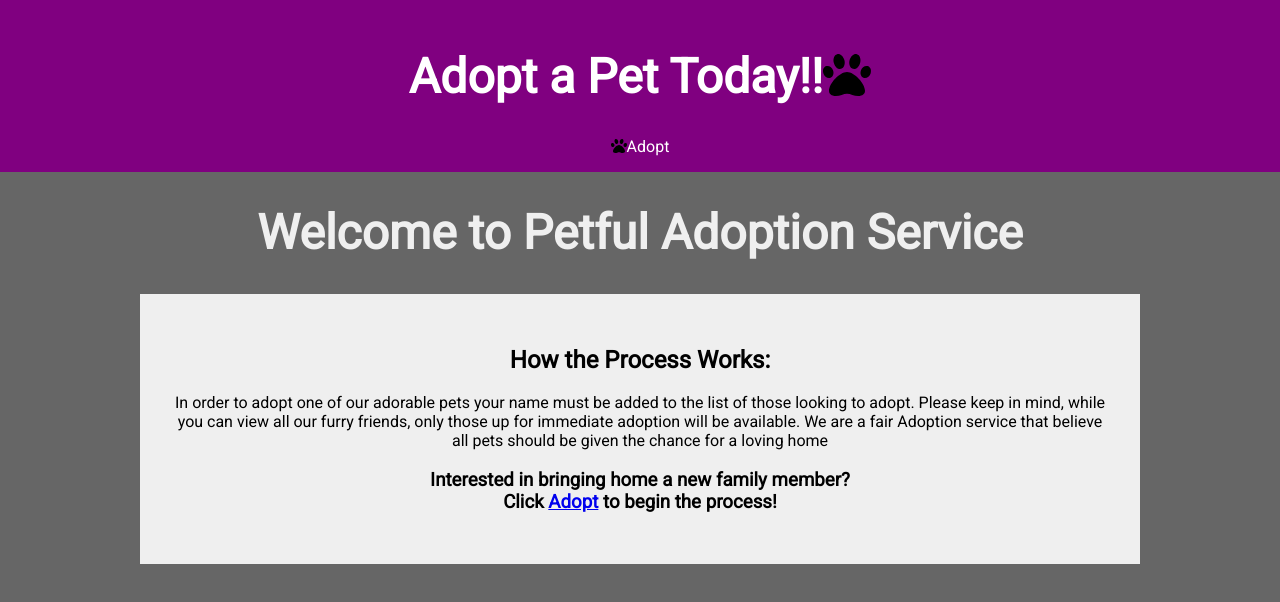
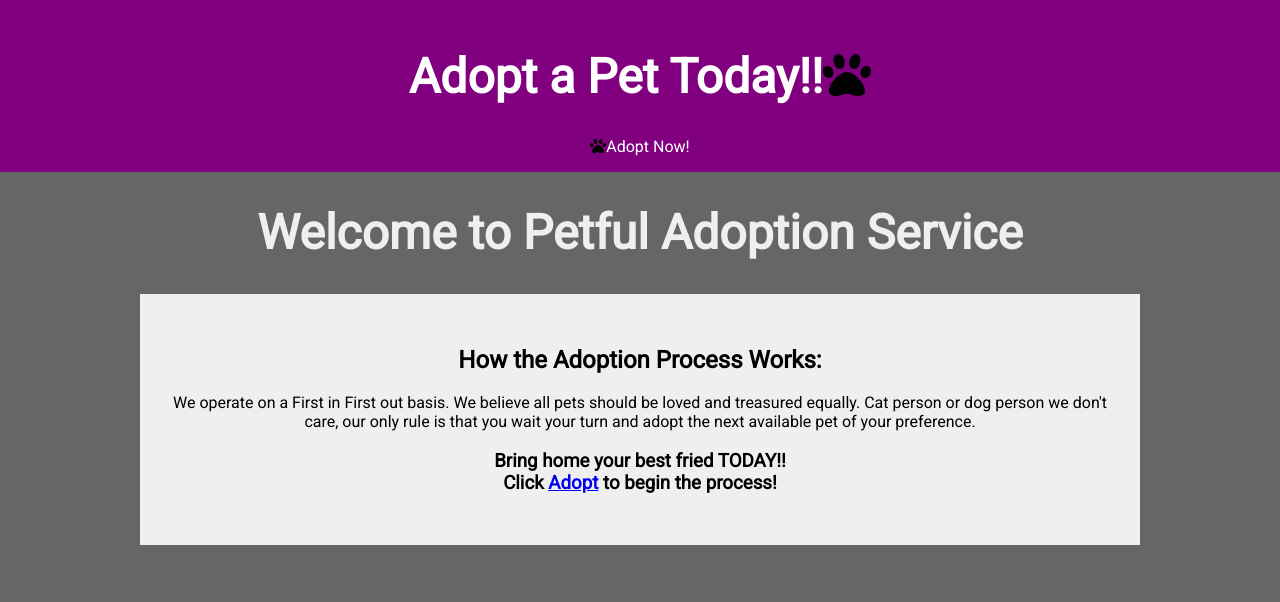
Before and after one commit to mismyl123/Petful-Client, a React (Create React App) app: page / in a window 1280 px wide. Shown: the top 602 px of the page. Built offline with nearby package versions, Linux system fonts and the light colour scheme.

Commit message:
fixing routes

```diff
--- a/src/Components/App/App.js
+++ b/src/Components/App/App.js
@@ -1,4 +1,3 @@
-
 import React, { Component } from 'react';
 import { Route, Switch } from 'react-router-dom';
 import Header from '../Header/Header.js';
--- a/src/Components/Header/Header.js
+++ b/src/Components/Header/Header.js
@@ -14,7 +14,7 @@ export default class Header extends Component {
         <nav>
           <Link to="/adoption" className="adopt-link">
           <FontAwesomeIcon icon={faPaw} className="paw icon" color="black"/>
-            Adopt
+            Adopt Now!
           </Link>
         </nav>
       </div>
--- a/src/Components/PetList/PetList.js
+++ b/src/Components/PetList/PetList.js
@@ -5,7 +5,7 @@ import Pet from '../Pet/Pet';
 export default class PetList extends Component {
 
   renderError = () => {
-    return <h1>No more pets!</h1>;
+    return <h1>Shelter is Empty!</h1>;
   };
 
   render() {
--- a/src/routes/AdoptionRoute/AdoptionRoute.js
+++ b/src/routes/AdoptionRoute/AdoptionRoute.js
@@ -139,7 +139,7 @@ export default class Adoption extends Component {
     return (
       <div>
         {this.state.adopt === true && (
-          <h2>You're up! Time to choose your new best friend!</h2>
+          <h2>It's your turn to adopt right now!!</h2>
         )}
       </div>
     );
@@ -178,14 +178,14 @@ export default class Adoption extends Component {
             <Modal.Header>
               <Modal.Title>Congratulations!</Modal.Title>
             </Modal.Header>
-            <Modal.Body>You just adopted a friend!</Modal.Body>
+            <Modal.Body>Have a Happy Life with Your New Friend:)</Modal.Body>
             <Modal.Footer>
               <Button
                 className="btn"
                 variant="primary"
                 onClick={this.handleClose}
               >
-                Thanks!
+                Thank You for Adopting!
               </Button>
             </Modal.Footer>
           </Modal>
--- a/src/routes/Homepage/Homepage.js
+++ b/src/routes/Homepage/Homepage.js
@@ -8,16 +8,16 @@ export default class Hompage extends Component {
         <div className="page-container">
           <h1 className="welcome">Welcome to Petful Adoption Service</h1>
           <div className="process-container">
-            <h2>How the Process Works:</h2>
+            <h2>How the Adoption Process Works:</h2>
             <p>
-              In order to adopt one of our adorable pets your name must be added
-              to the list of those looking to adopt. Please keep in mind, while
-              you can view all our furry friends, only those up for immediate
-              adoption will be available. We are a fair Adoption service that
-              believe all pets should be given the chance for a loving home
+            We operate on a First in First out basis.
+            We believe all pets should be loved and treasured equally.
+            Cat person or dog person we don't care, our only rule is
+            that you wait your turn and adopt the next available pet of
+            your preference.
             </p>
             <h3>
-              Interested in bringing home a new family member?
+              Bring home your best fried TODAY!!
               <br />
               Click{' '}
               <Link className="adopt" to="/adoption">
```
Also changed, not shown: 1 other file (tests, documents, lock files or other folders).
